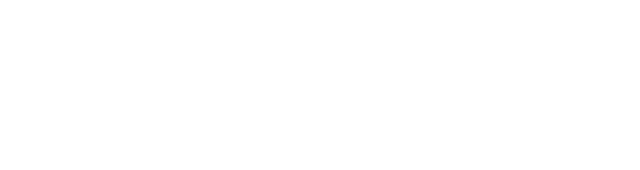
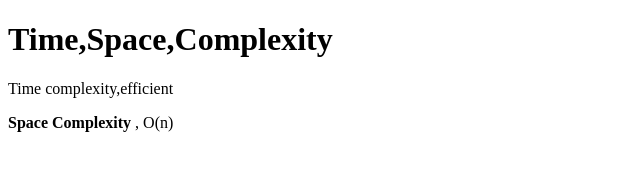
Before and after one commit to acciojob/time-and-space-complexity-mrityunjayyadavv07-glitch, a website: page main.html in a window 1280 px wide. Shown: the whole page, without its empty margins (0-640 px from the left). Drawn offline with Linux system fonts and the light colour scheme.

Commit message:
created a submission

```diff
--- a/main.html
+++ b/main.html
@@ -8,6 +8,11 @@
 
 <body>
 	<!-- the entire body must be written by student -->
+	<h1>Time,Space,Complexity</h1>
+	<p>
+		Time complexity,efficient
+	</p>
+	<p> <b>Space Complexity</b> , O(n)</p>
     <script type="text/javascript" src="./script.js">
 </script>
 
```
